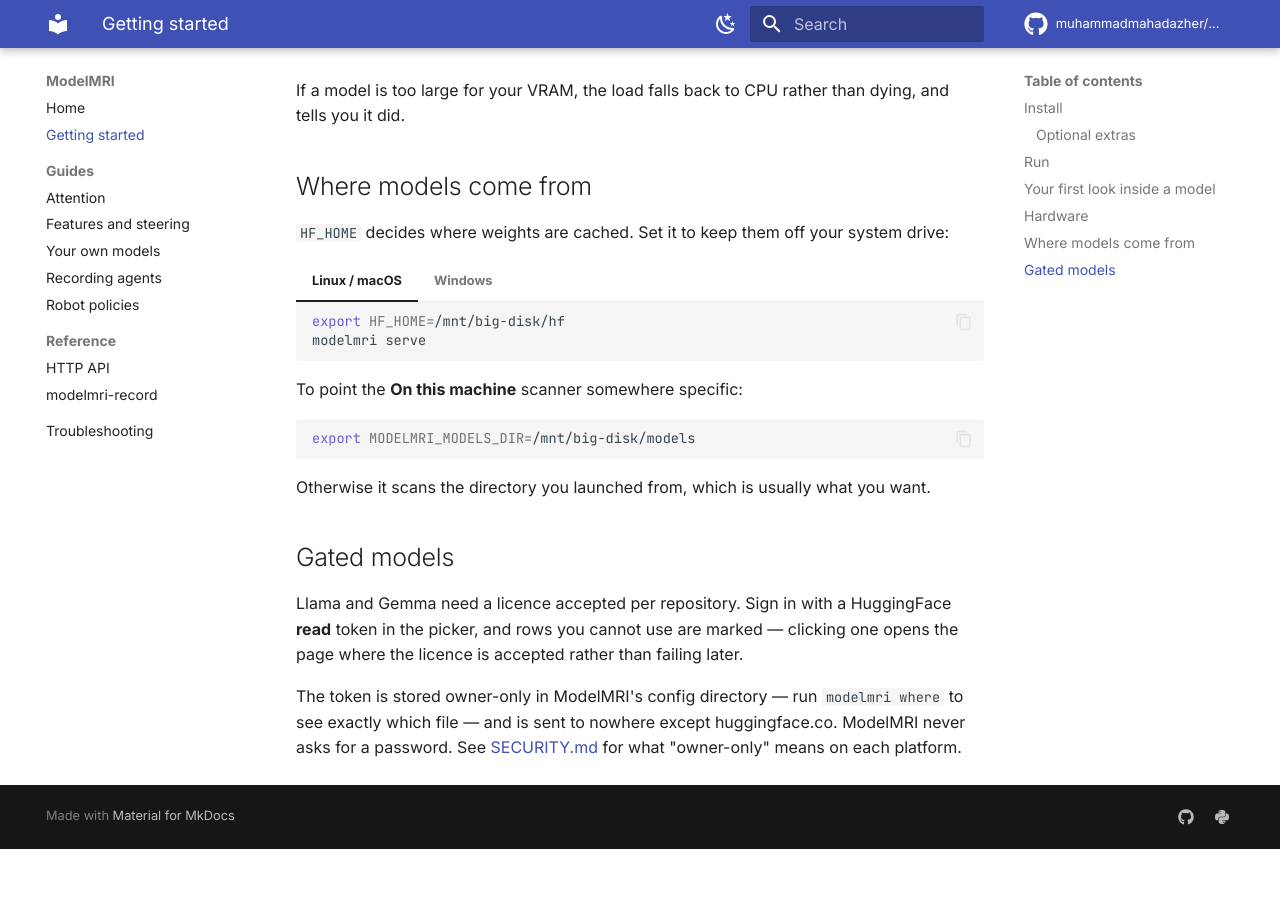
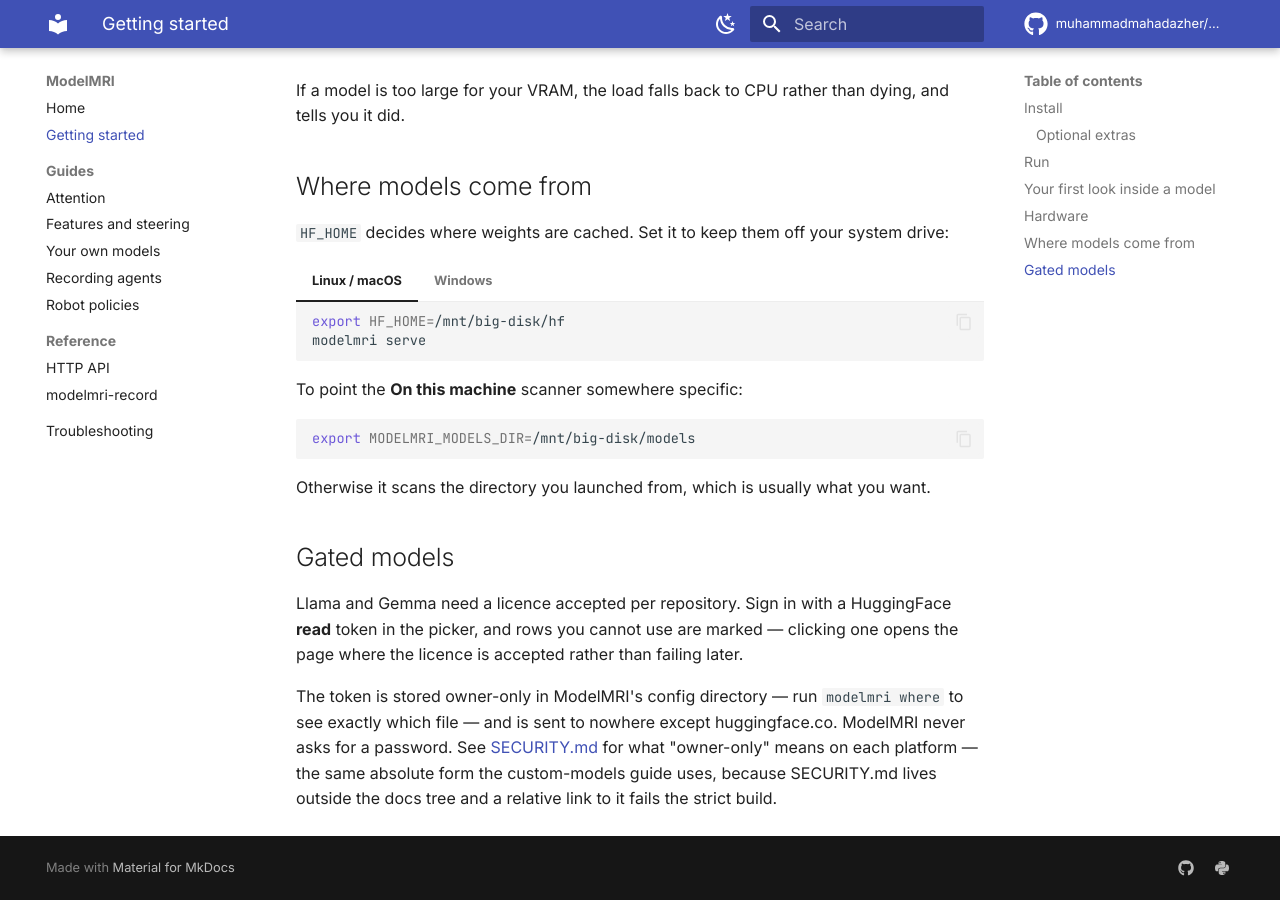
Before and after one commit to muhammadmahadazher/ModelMRI, an MkDocs documentation site: the page built from docs/getting-started.md, in a window 1280 px wide and 900 px high, scrolled down 1699 px. Built offline with MkDocs 1.6.1 and Material for MkDocs 9.7.7, drawn with Linux system fonts in a browser that asks for light colours; comment, search, counter and statistics services are not loaded; before the commit the page ends 2548 px from its top, so only the background shows below that.

Commit message:
fix: a relative link to SECURITY.md failed the strict docs build
SECURITY.md lives outside the docs tree, so mkdocs --strict rejects a
relative link to it — which broke the Pages deploy, and with it the viewer
this release exists to publish. The custom-models guide already used the
absolute GitHub URL for the same file; getting-started now matches.

Co-Authored-By: Claude Opus 5 <noreply@anthropic.com>

```diff
--- a/docs/getting-started.md
+++ b/docs/getting-started.md
@@ -112,5 +112,8 @@ later.
 
 The token is stored owner-only in ModelMRI's config directory — run
 `modelmri where` to see exactly which file — and is sent to nowhere except
-huggingface.co. ModelMRI never asks for a password. See [SECURITY.md](../SECURITY.md)
-for what "owner-only" means on each platform.
+huggingface.co. ModelMRI never asks for a password. See
+[SECURITY.md](https://github.com/muhammadmahadazher/ModelMRI/blob/main/SECURITY.md)
+for what "owner-only" means on each platform — the same absolute form the
+custom-models guide uses, because SECURITY.md lives outside the docs tree and
+a relative link to it fails the strict build.
```
Also changed, not shown: 1 other file.
